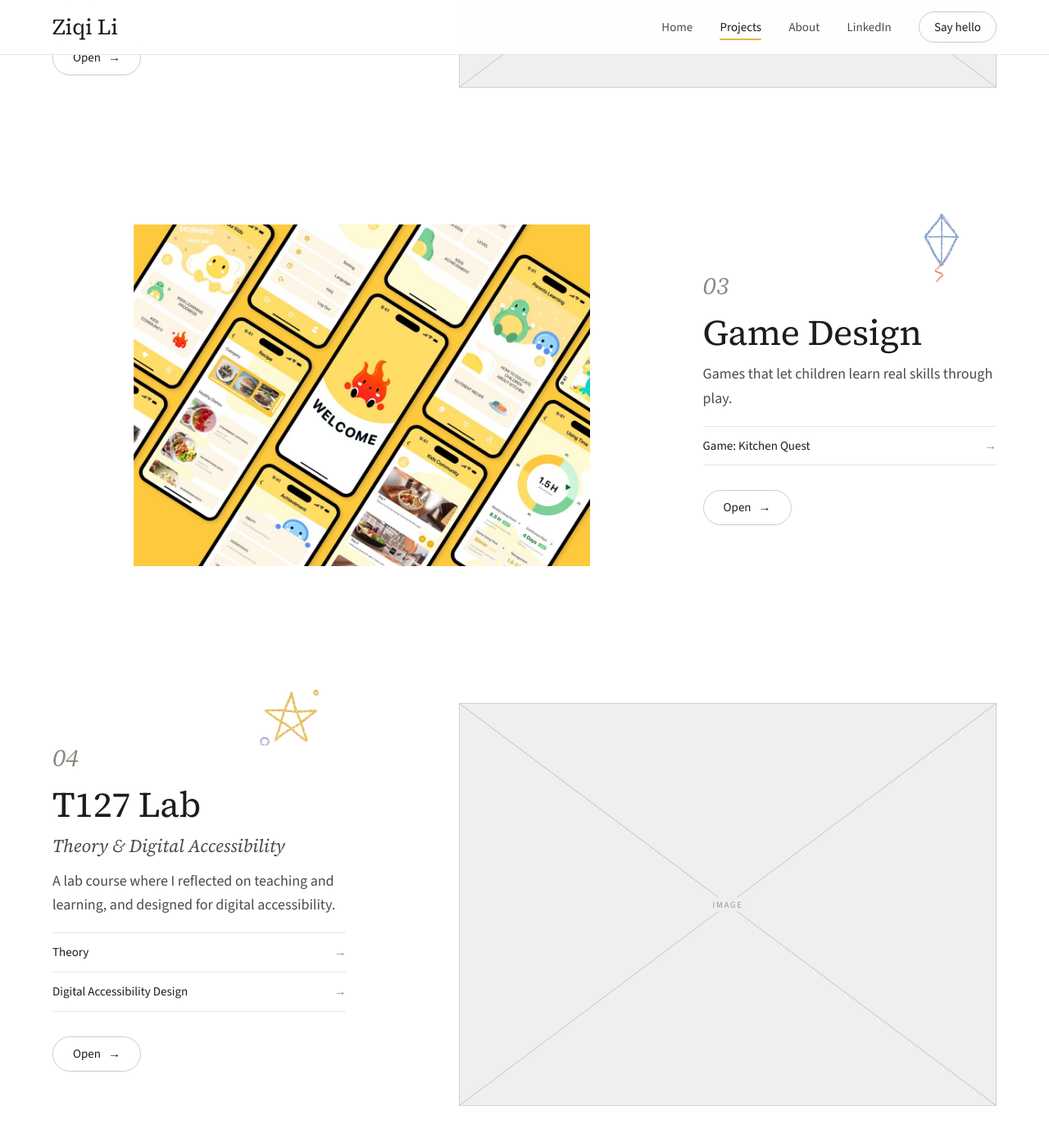
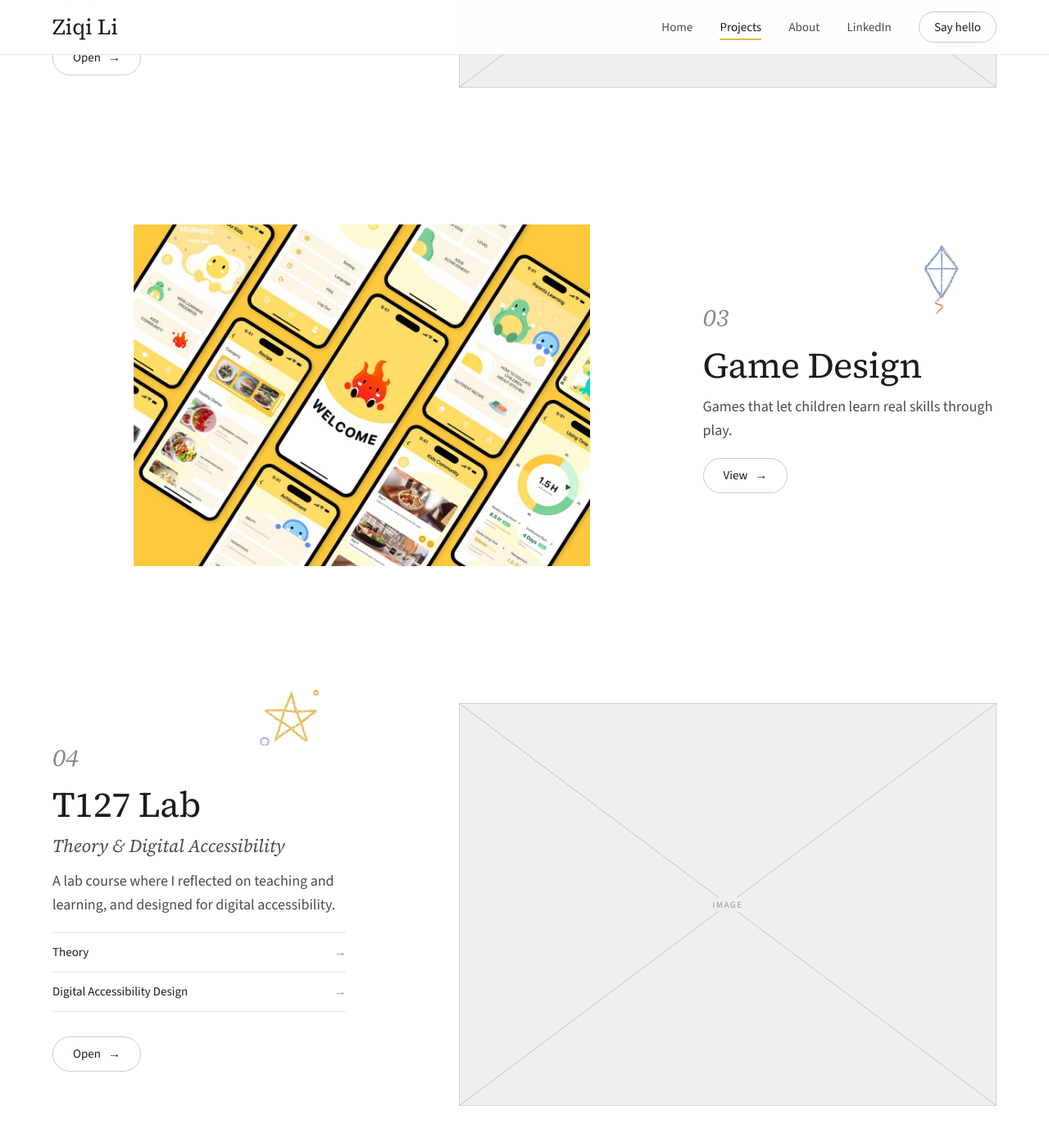
Before and after one commit to lizilizi0422-cmd/lizilizi0422-cmd.github.io, a Jekyll site: the page built from projects.html, in a window 1280 px wide and 1400 px high, scrolled down 1480 px. Shown: the top 1389 px of the window at 82% size. Built offline with Jekyll 4.4.1, drawn with Linux system fonts in a browser that asks for light colours; nearby versions of some CDN libraries; some web fonts are replaced.

Commit message:
Game Design opens Kitchen Quest directly; fix 5th row layout

```diff
--- a/assets/css/home-d2.css
+++ b/assets/css/home-d2.css
@@ -211,3 +211,8 @@ body.hv-d2 button,body.hv-d2 .menu-label{font-family:"Outfit",system-ui,sans-ser
 .hv-d2 .d2-dirs{padding-bottom:140px}
 .hv-d2 .d-who{margin-top:0!important;padding-top:20px;clear:both;position:relative}
 @media (max-width:700px){.hv-d2 .d2-dirs{padding-bottom:80px}}
+
+/* 5th project row: image left, text right (same as row 1) · 第 5 行 */
+.d2-dirs .dir-5 .dir-img{grid-column:1 / span 7;grid-row:1}
+.d2-dirs .dir-5 .dir-text{grid-column:9 / span 4;grid-row:1}
+@media (max-width:860px){.d2-dirs .dir-5 .dir-img,.d2-dirs .dir-5 .dir-text{grid-column:1/-1;grid-row:auto}}
--- a/assets/css/style.css
+++ b/assets/css/style.css
@@ -285,7 +285,7 @@ main:focus { outline: none; }
 .area:nth-child(even) .area-text { grid-column: 1 / span 4; }
 .area-img-2 { position: absolute; width: 30%; left: -6%; bottom: -16%; border: 8px solid #fff; background: #fff; }
 .area:nth-child(even) .area-img-2 { left: auto; right: -5%; top: -12%; bottom: auto; }
-.area:nth-child(3) .area-img-2, .area:nth-child(4) .area-img-2 { display: none; }
+.area:nth-child(3) .area-img-2, .area:nth-child(4) .area-img-2, .area:nth-child(5) .area-img-2 { display: none; }
 .area:nth-child(3) .area-img { grid-column: 2 / span 6; }
 .area-tagline { font: italic 400 22px/1.3 var(--serif); color: var(--ink); margin: -6px 0 14px; }
 .area-text .h2 { margin-bottom: 18px; }
--- a/projects.html
+++ b/projects.html
@@ -24,25 +24,26 @@ description: "Ziqi Li's projects: art and learning design for early childhood, a
 {%- for sec in secs %}
   {%- include get-subs.html slug=sec.slug -%}
   {%- assign ai = forloop.index0 | modulo: 4 -%}{%- capture dp -%}art/d-{{ adood[ai] }}.svg{%- endcapture -%}
+  {%- assign go = sec.link | default: sec.url -%}
   <li class="area area-{{ forloop.index }}">
     <div class="wrap area-grid">
-      <a class="area-img" href="{{ sec.url | relative_url }}" tabindex="-1" aria-hidden="true">
+      <a class="area-img" href="{{ go | relative_url }}" tabindex="-1" aria-hidden="true">
         {% include img.html src=sec.cover alt="" ratio="4/3" loading="eager" %}
         <span class="area-img-2">{% include img.html src="" alt="" ratio="4/5" %}</span>
       </a>
       <div class="area-text">
         <div class="area-doodle" data-draw aria-hidden="true">{% include {{ dp }} %}</div>
         <span class="dir-num" aria-hidden="true">0{{ forloop.index }}</span>
-        <h2 class="h2" id="sec-{{ sec.slug }}"><a href="{{ sec.url | relative_url }}">{{ sec.title }}</a></h2>
+        <h2 class="h2" id="sec-{{ sec.slug }}"><a href="{{ go | relative_url }}">{{ sec.title }}</a></h2>
         {% if sec.tagline %}<p class="area-tagline">{{ sec.tagline }}</p>{% endif %}
         <p>{{ sec.summary }}</p>
-        {%- if subs.size > 0 or sec.show_reflections %}
+        {%- if sec.link == nil and subs.size > 0 or sec.show_reflections %}
         <ul class="sub-links" aria-label="Inside {{ sec.title }}">
           {%- if sec.show_reflections %}<li><a href="{{ sec.url | relative_url }}#reflections">{{ sec.reflections_title | default: "Reflection" }}</a></li>{% endif %}
           {%- for p in subs %}<li><a href="{{ p.url | relative_url }}">{{ p.title }}</a></li>{% endfor %}
         </ul>
         {%- endif %}
-        <a class="btn btn-line" href="{{ sec.url | relative_url }}">Open <span class="visually-hidden">{{ sec.title }}</span><span class="arr" aria-hidden="true">→</span></a>
+        <a class="btn btn-line" href="{{ go | relative_url }}">{% if sec.link %}View{% else %}Open{% endif %} <span class="visually-hidden">{{ sec.title }}</span><span class="arr" aria-hidden="true">→</span></a>
       </div>
     </div>
   </li>
```
Also changed, not shown: _sections/game-design.md (+4 -0 lines), site.md (+1 -4 lines).
